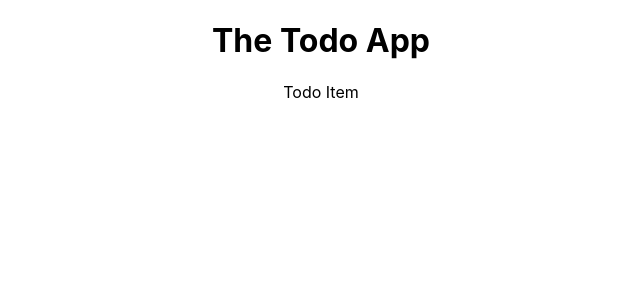
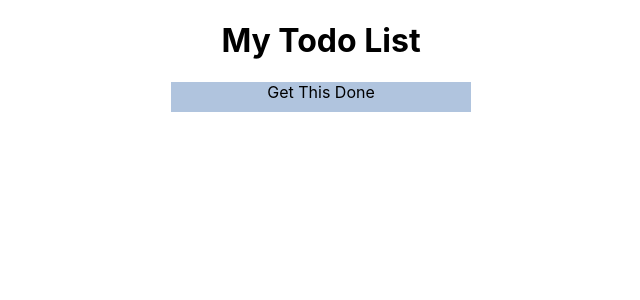
Before and after one commit to TyeCampbell/react-todo-list-, a React (Create React App) app: page / in a window 1280 px wide. Shown: the top 300 px of the page, without its empty margins (319-959 px from the left). Built offline with nearby package versions, Linux system fonts and the light colour scheme.

Commit message:
components layout setup

```diff
--- a/src/App.js
+++ b/src/App.js
@@ -5,7 +5,7 @@ import './App.css';
 function App() {
   return (
     <div className="App">
-      <h1>The Todo App</h1>
+      <h1>My Todo List</h1>
       <TodoList/>
     </div>
   );
--- a/src/Todo.css
+++ b/src/Todo.css
@@ -0,0 +1,9 @@
+.todo-item {
+    margin-left: auto;
+    margin-right: auto;
+    padding-top: auto;
+    padding-bottom: auto;
+    width: 300px;
+    height: 30px;
+    background-color: lightsteelblue;
+}
--- a/src/Todo.js
+++ b/src/Todo.js
@@ -4,7 +4,7 @@ import './Todo.css';
 class Todo extends Component {
     render(){
         return(
-            <div> Todo Item </div>
+            <div className='todo-item'> {this.props.todoItem} </div>
             )
     }
 }
--- a/src/TodoForm.js
+++ b/src/TodoForm.js
@@ -0,0 +1 @@
+import React, {Component} from 'react';
--- a/src/TodoList.js
+++ b/src/TodoList.js
@@ -11,7 +11,7 @@ class TodoList extends Component {
 
         return(
             <div>
-                <Todo/>
+                <Todo todoItem='Get This Done'/>
             </div>
         )
     }
```
